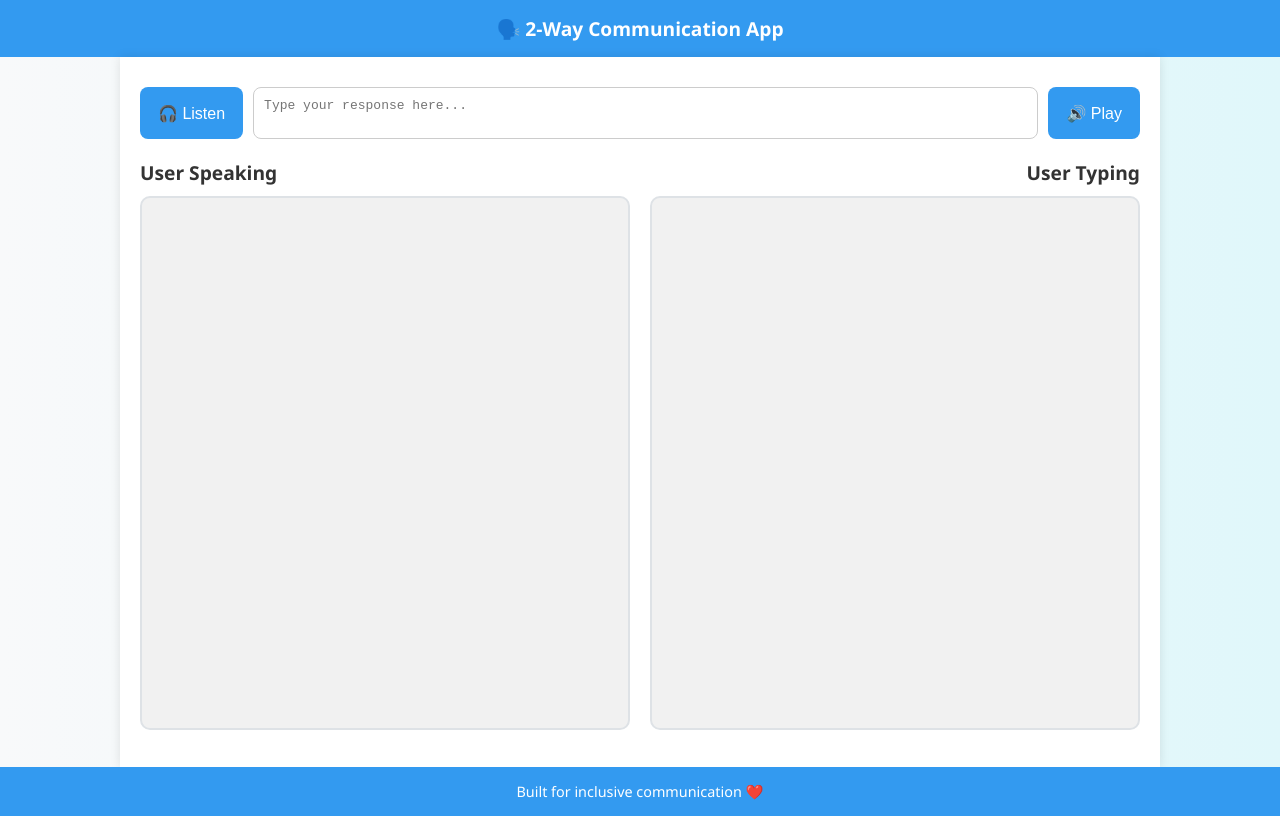
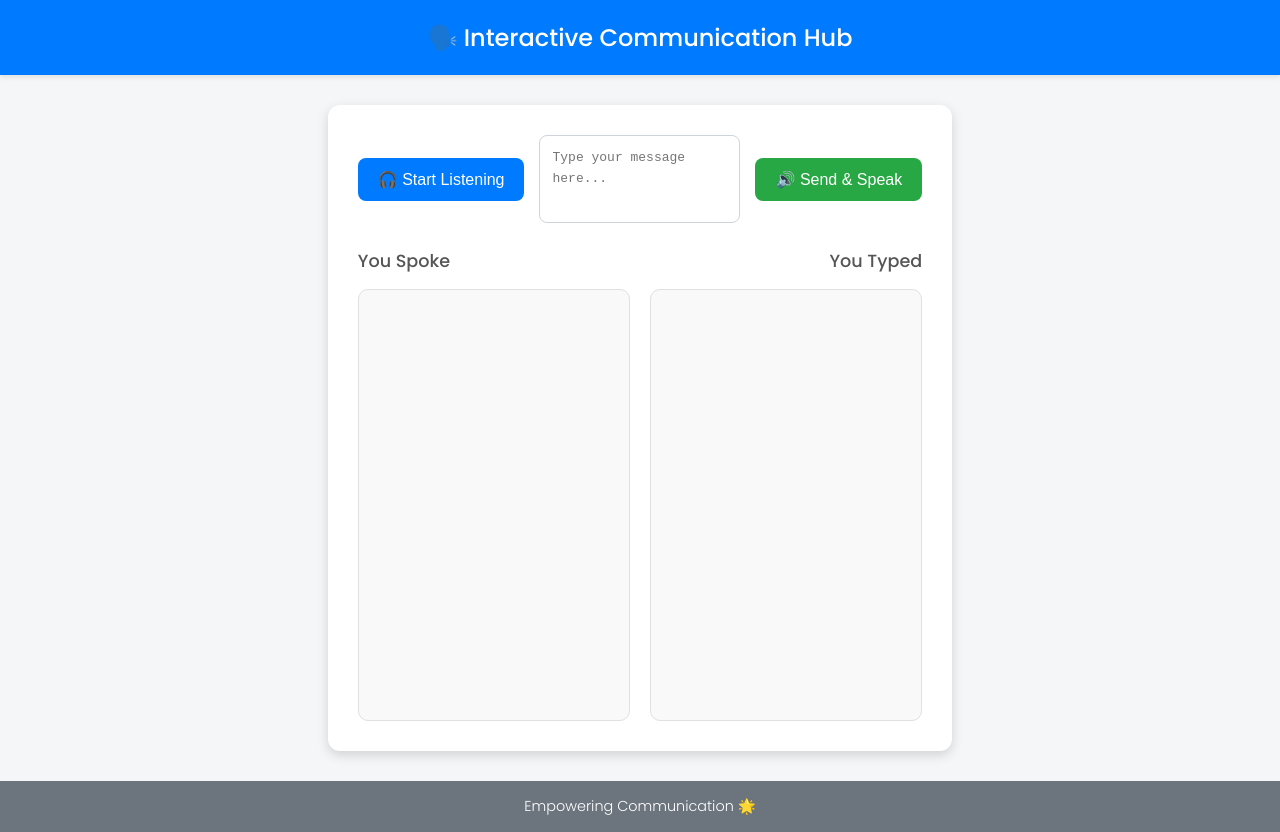
Before and after one commit to SAMP2811/Chat-App, a plain HTML site: page index.html in a window 1280 px wide. Drawn offline with Linux system fonts and the light colour scheme.

Commit message:
Update index.html
Gemini update

```diff
--- a/index.html
+++ b/index.html
@@ -4,137 +4,180 @@
     <meta charset="UTF-8" />
     <meta name="viewport" content="width=device-width, initial-scale=1.0"/>
     <title>2-Way Communication</title>
+    <link rel="preconnect" href="https://fonts.googleapis.com">
+    <link rel="preconnect" href="https://fonts.gstatic.com" crossorigin>
+    <link href="https://fonts.googleapis.com/css2?family=Poppins:wght@300;400;500;600&display=swap" rel="stylesheet">
     <style>
         body {
-      font-family: 'Segoe UI', sans-serif;
+            font-family: 'Poppins', sans-serif;
             margin: 0;
             padding: 0;
-      background: linear-gradient(to right, #f8f9fa, #e0f7fa);
+            background: #f4f6f8; /* Light grey background */
+            color: #333;
+            display: flex;
+            flex-direction: column;
+            min-height: 100vh;
         }
-    header, footer {
-      background-color: #339af0;
+        header {
+            background-color: #007bff; /* Vibrant blue header */
+            color: white;
+            padding: 20px;
+            text-align: center;
+            font-size: 1.5em;
+            font-weight: 500;
+            box-shadow: 0 2px 5px rgba(0,0,0,0.1);
+        }
+        footer {
+            background-color: #6c757d; /* Dark grey footer */
             color: white;
             padding: 15px;
             text-align: center;
-      font-size: 1.2em;
-      font-weight: bold;
-    }
-    footer {
             font-size: 0.9em;
-      font-weight: normal;
+            font-weight: 300;
+            margin-top: auto;
         }
         .container {
-      max-width: 1000px;
-      margin: auto;
-      padding: 20px;
-      background: #ffffff;
-      min-height: calc(100vh - 130px);
-      display: flex;
-      flex-direction: column;
-      box-shadow: 0 0 10px rgba(0,0,0,0.1);
+            max-width: 900px;
+            margin: 30px auto;
+            padding: 30px;
+            background: white;
+            border-radius: 12px;
+            box-shadow: 0 4px 12px rgba(0,0,0,0.15);
         }
         .controls {
-      display: flex;
-      justify-content: space-between;
-      margin: 10px 0 20px;
-      gap: 10px;
-      flex-wrap: wrap;
+            display: grid;
+            grid-template-columns: auto 1fr auto;
+            gap: 15px;
+            margin-bottom: 25px;
+            align-items: center;
         }
         textarea {
-      flex: 1;
-      padding: 10px;
+            padding: 12px;
             resize: none;
             border-radius: 8px;
-      border: 1px solid #ccc;
+            border: 1px solid #ced4da;
             font-size: 1em;
+            line-height: 1.6;
+            transition: border-color 0.2s ease-in-out;
+        }
+        textarea:focus {
+            outline: none;
+            border-color: #007bff;
+            box-shadow: 0 0 0 0.2rem rgba(0, 123, 255, 0.25);
         }
         button {
-      padding: 10px 18px;
+            padding: 12px 20px;
             border: none;
             border-radius: 8px;
-      background-color: #339af0;
+            background-color: #28a745; /* Success green button */
             color: white;
             cursor: pointer;
             font-size: 1em;
-      transition: background-color 0.2s;
+            transition: background-color 0.2s ease-in-out;
         }
         button:hover {
-      background-color: #228be6;
+            background-color: #218838;
+        }
+        button:first-child {
+            background-color: #007bff; /* Blue listen button */
+        }
+        button:first-child:hover {
+            background-color: #0056b3;
         }
         .chat-labels {
             display: flex;
             justify-content: space-between;
-      font-weight: bold;
-      font-size: 1.2em;
-      padding-bottom: 10px;
-      color: #333;
+            font-weight: 500;
+            font-size: 1.1em;
+            padding-bottom: 15px;
+            color: #555;
         }
         .chat-area {
-      display: flex;
+            display: grid;
+            grid-template-columns: 1fr 1fr;
             gap: 20px;
-      flex: 1;
-      flex-direction: row;
         }
         .column {
-      flex: 1;
+            border: 1px solid #e0e0e0;
+            border-radius: 10px;
+            padding: 15px;
+            background: #f9f9f9;
+            height: 400px;
+            overflow-y: auto;
+            scroll-behavior: smooth;
             display: flex;
             flex-direction: column;
-      border: 2px solid #dee2e6;
-      border-radius: 10px;
-      padding: 15px;
-      background: #f1f1f1;
-      height: 500px;
-      overflow-y: auto;
-      scroll-behavior: smooth;
+        }
+        .column::-webkit-scrollbar {
+            width: 8px;
+        }
+        .column::-webkit-scrollbar-thumb {
+            background-color: #aaa;
+            border-radius: 4px;
+        }
+        .column::-webkit-scrollbar-thumb:hover {
+            background-color: #888;
         }
         .msg {
-      margin: 8px 0;
-      padding: 12px 15px;
-      border-radius: 15px;
-      max-width: 90%;
+            margin-bottom: 10px;
+            padding: 12px 18px;
+            border-radius: 20px;
+            max-width: 80%;
             word-wrap: break-word;
             font-size: 1em;
-      animation: fadeIn 0.3s ease-in;
+            animation: fadeInUp 0.3s ease-in-out;
+            box-shadow: 0 1px 3px rgba(0,0,0,0.08);
         }
         .speaking {
-      background: #d0ebff;
+            background: #e7f3ff; /* Light blue for speaking */
+            color: #007bff;
             align-self: flex-start;
-      border: 1px solid #74c0fc;
+            border: 1px solid #d0e3ff;
         }
         .typing {
-      background: #d3f9d8;
+            background: #e6ffe9; /* Light green for typing */
+            color: #28a745;
             align-self: flex-end;
-      border: 1px solid #69db7c;
+            border: 1px solid #d3f9d8;
         }
         @media (max-width: 768px) {
-      .chat-area {
-        flex-direction: column;
+            .controls {
+                grid-template-columns: 1fr;
             }
             .chat-labels {
                 flex-direction: column;
-        gap: 5px;
+                gap: 8px;
                 text-align: center;
             }
+            .chat-area {
+                grid-template-columns: 1fr;
             }
-    @keyframes fadeIn {
-      from {opacity: 0;}
-      to {opacity: 1;}
+        }
+        @keyframes fadeInUp {
+            from {
+                opacity: 0;
+                transform: translateY(10px);
+            }
+            to {
+                opacity: 1;
+                transform: translateY(0);
+            }
         }
     </style>
 </head>
 <body>
     <header>
-    🗣️ 2-Way Communication App
+        🗣️ Interactive Communication Hub
     </header>
     <div class="container">
         <div class="controls">
-      <button onclick="startListening()">🎧 Listen</button>
-      <textarea id="textInput" rows="2" placeholder="Type your response here..."></textarea>
-      <button onclick="sendMessage()">🔊 Play</button>
+            <button onclick="startListening()">🎧 Start Listening</button>
+            <textarea id="textInput" rows="3" placeholder="Type your message here..."></textarea>
+            <button onclick="sendMessage()">🔊 Send & Speak</button>
         </div>
         <div class="chat-labels">
-      <span>User Speaking</span>
-      <span>User Typing</span>
+            <span>You Spoke</span>
+            <span>You Typed</span>
         </div>
         <div class="chat-area">
             <div class="column" id="speakingChat"></div>
@@ -142,7 +185,7 @@
         </div>
     </div>
     <footer>
-    Built for inclusive communication ❤️
+        Empowering Communication 🌟
     </footer>
 
     <script>
@@ -159,6 +202,7 @@
         }
 
         function startListening() {
+            if ('SpeechRecognition' in window || 'webkitSpeechRecognition' in window) {
                 const recognition = new (window.SpeechRecognition || window.webkitSpeechRecognition)();
                 recognition.lang = 'en-US';
                 recognition.start();
@@ -166,6 +210,13 @@
                     const transcript = event.results[0][0].transcript;
                     addMessage(speakingChat, transcript, "speaking");
                 };
+                recognition.onerror = (event) => {
+                    console.error('Speech recognition error:', event.error);
+                    alert('Speech recognition error. Please ensure your microphone is working.');
+                };
+            } else {
+                alert('Your browser does not support Speech Recognition. Please try a different browser (e.g., Chrome).');
+            }
         }
 
         function sendMessage() {
@@ -173,9 +224,13 @@
             if (!text) return;
             addMessage(typingChat, text, "typing");
             input.value = "";
+            if ('speechSynthesis' in window) {
                 const tts = new SpeechSynthesisUtterance(text);
                 tts.lang = 'en-US';
                 window.speechSynthesis.speak(tts);
+            } else {
+                alert('Your browser does not support Speech Synthesis.');
+            }
         }
     </script>
 </body>
```
Lines whose indentation alone changed are shown as unchanged.
